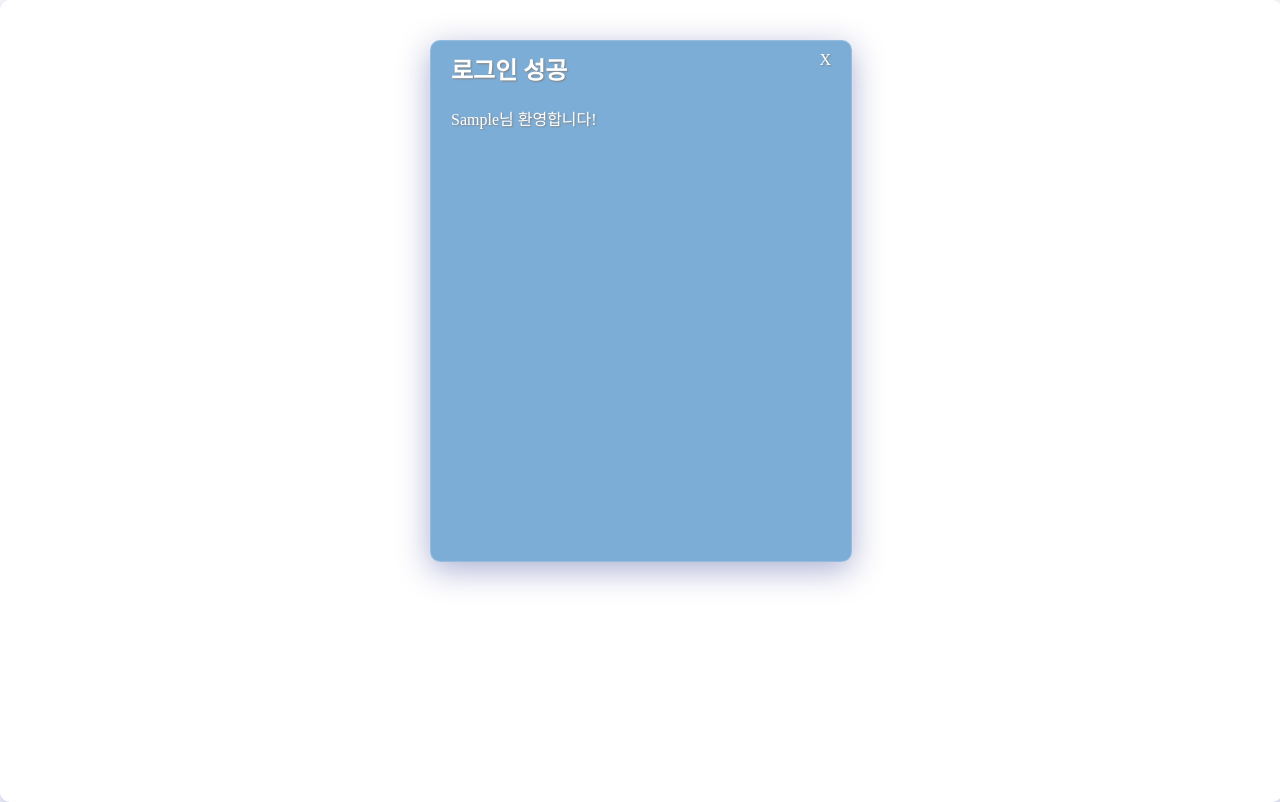
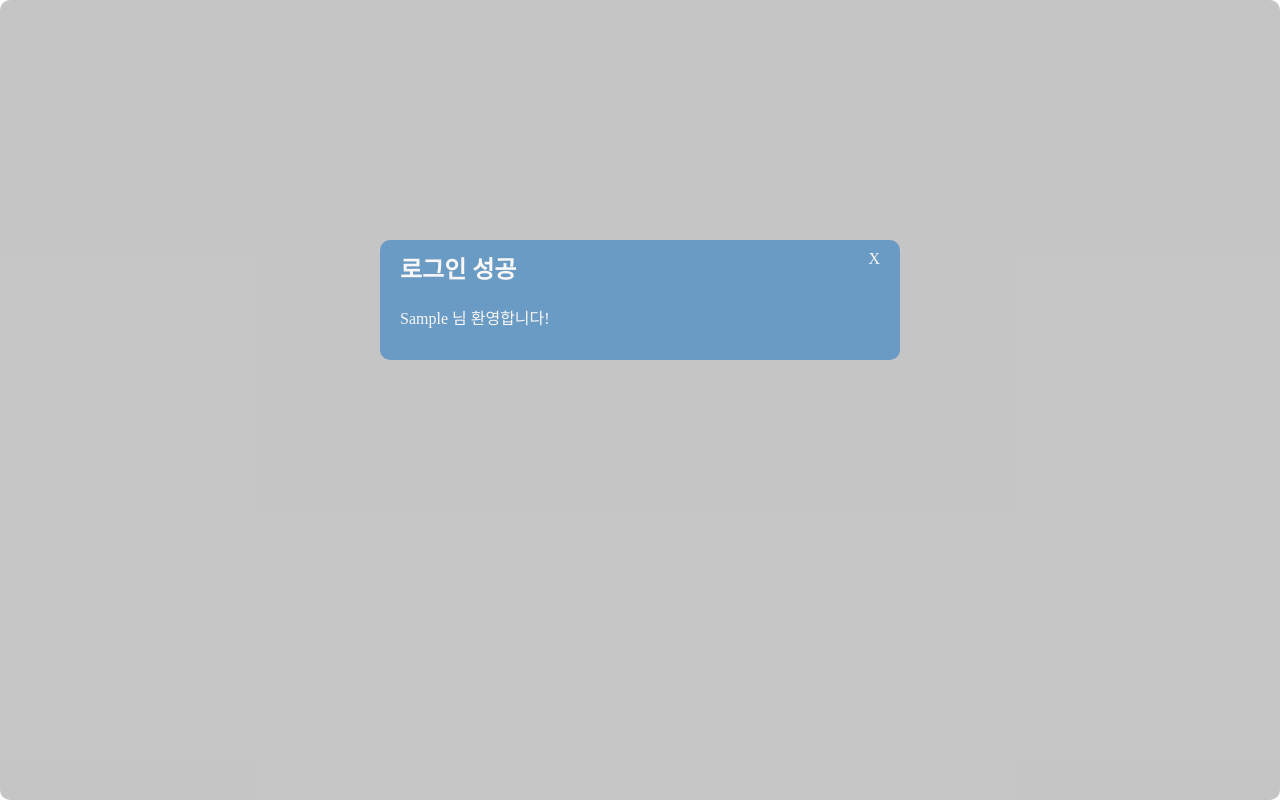
Before and after one commit to kimmireu0220/Baduk, a plain HTML site: page baduk.html in a window 1280 px wide. Both pictures are taken after typing "Sample", "Sample123" into the empty fields and a click on the input "로그인". Drawn offline with nearby package versions, Linux system fonts and the light colour scheme.

Commit message:
edit-modal

```diff
--- a/baduk.css
+++ b/baduk.css
@@ -65,7 +65,7 @@ button:hover {
 .show {
   position: absolute;
   left: 175px;
-  top: 750px;
+  top: 760px;
   font-size: 20px;
   border: 4px solid var(--violet--);
   width: 275px;
@@ -74,7 +74,7 @@ button:hover {
 .bar {
   position: relative;
   left: 150px;
-  bottom: 25px;
+  bottom: 120px;
   width: 275px;
 }
 
--- a/login.css
+++ b/login.css
@@ -3,6 +3,8 @@
   --grey--: rgb(128, 125, 125);
   --blue--: rgb(135, 206, 235);
   --white--: rgb(249, 247, 247);
+  --modal-blue--: rgba( 69, 139, 197, 0.70 );
+  --modal-grey: rgba(27, 27, 27, 0.25);
 }
 
 * {
@@ -19,7 +21,6 @@ h1 {
   font-size: 24px;
   text-align: center;
 }
-
 
 .login {
   position: relative;
@@ -83,22 +84,15 @@ h1 {
   flex-direction: column;
   align-items: center;
   justify-content: center;
-  background: rgba(255, 255, 255, 0.25);
-  box-shadow: 0 8px 32px 0 rgba(31, 38, 135, 0.37);
-  backdrop-filter: blur(1.5px);
-  -webkit-backdrop-filter: blur(1.5px);
+  background: var(--modal-grey);
   border-radius: 10px;
-  border: 1px solid rgba(255, 255, 255, 0.18);
 }
+
 #modal .modal-window {
-  background: rgba( 69, 139, 197, 0.70 );
-  box-shadow: 0 8px 32px 0 rgba( 31, 38, 135, 0.37 );
-  backdrop-filter: blur( 13.5px );
-  -webkit-backdrop-filter: blur( 13.5px );
+  background: var(--modal-blue--);
   border-radius: 10px;
-  border: 1px solid rgba( 255, 255, 255, 0.18 );
-  width: 400px;
-  height: 500px;
+  width: 500px;
+  height: 100px;
   position: relative;
   top: -100px;
   padding: 10px;
@@ -106,8 +100,7 @@ h1 {
 #modal .title {
   padding-left: 10px;
   display: inline;
-  text-shadow: 1px 1px 2px gray;
-  color: white;
+  color: var(--white--);
 
 }
 #modal .title h2 {
@@ -118,13 +111,11 @@ h1 {
   float: right;
   padding-right: 10px;
   cursor: pointer;
-  text-shadow: 1px 1px 2px gray;
-  color: white;
+  color: var(--white--);
 }
 
 #modal .content {
   margin-top: 20px;
   padding: 0px 10px;
-  text-shadow: 1px 1px 2px gray;
-  color: white;
+  color: var(--white--);
 }
--- a/login.js
+++ b/login.js
@@ -1,8 +1,10 @@
+const baduk = $('.baduk');
+
+const login = $('.login');
 const loginNav = $('.loginNav');
-const login = $('.login');
-const baduk = $('.baduk');
+const loginForm = $('#login-form');
 const login_id = $('#login-id');
-const loginForm = $('#login-form');
+
 const modal = document.getElementById("modal")
 const content = $('.content');
 const closeBtn = modal.querySelector(".close-area")
@@ -12,7 +14,7 @@ loginForm.submit(onLoginSubmit);
 function onLoginSubmit(event) {
   event.preventDefault();
   const userId = login_id.val();
-  content.text(`${userId}님 환영합니다!`);
+  content.text(`${userId} 님 환영합니다!`);
   modal.style.display = "flex"
   login.addClass('hidden');
   loginNav.addClass('hidden');
```
